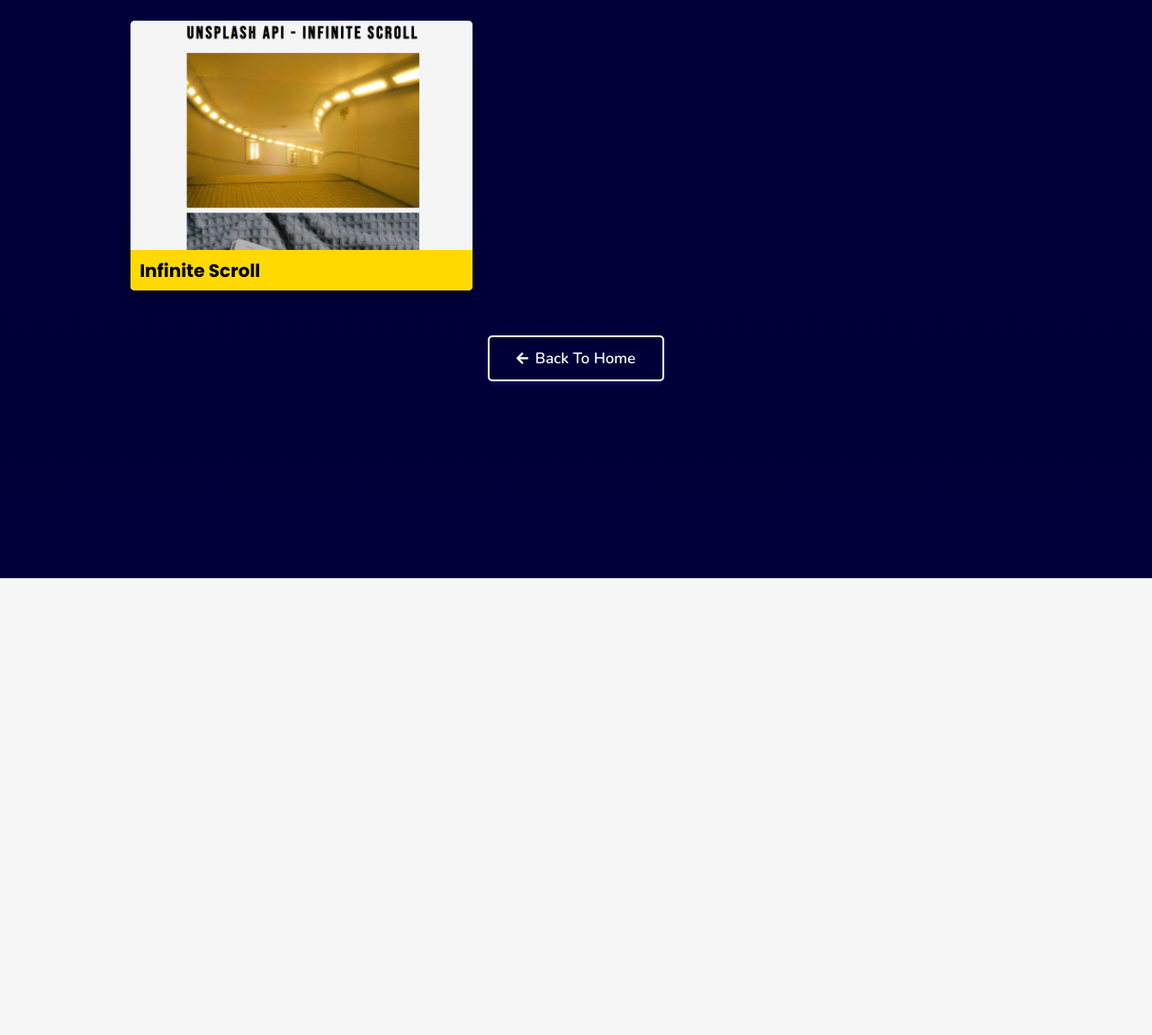
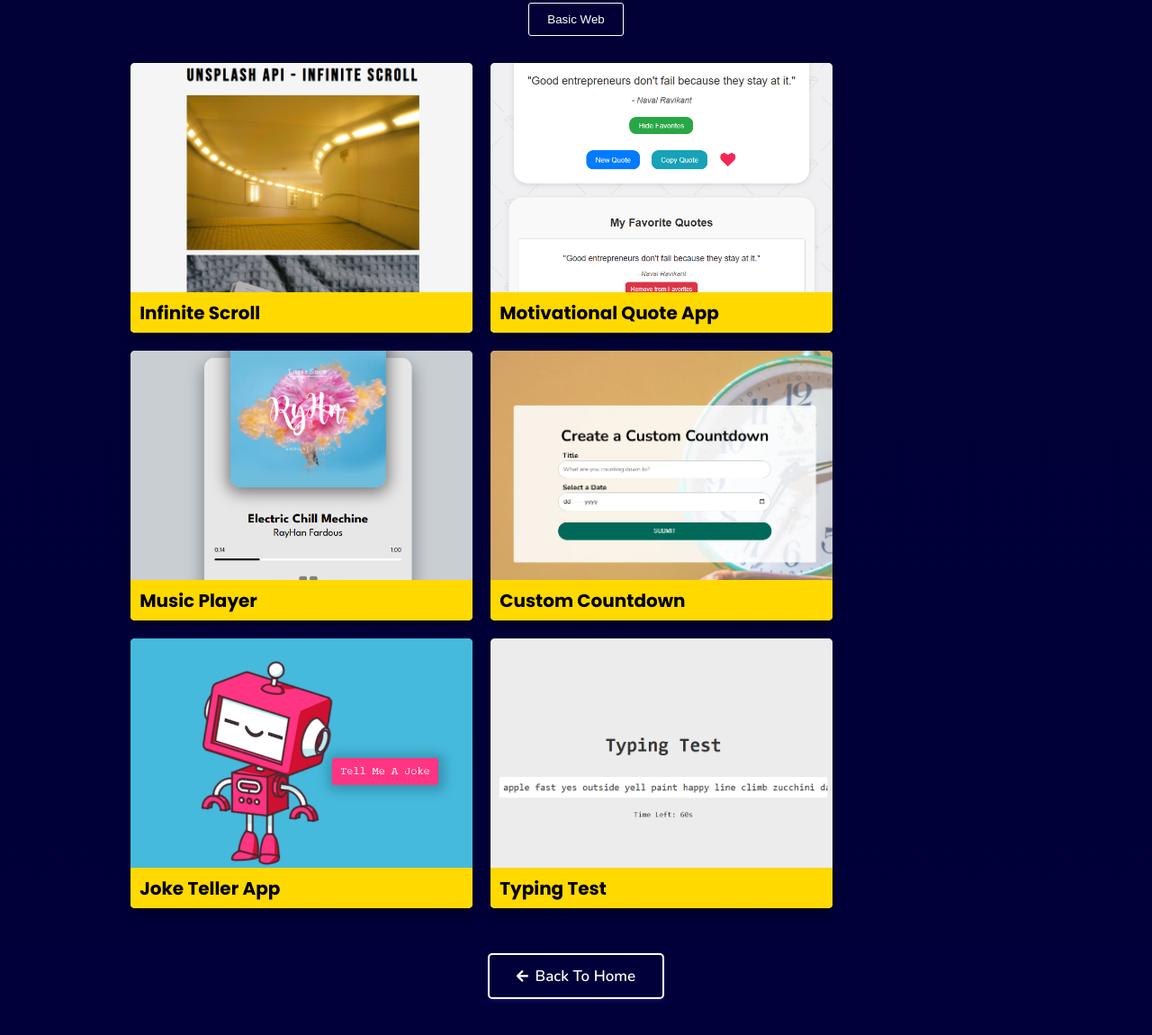
Before and after one commit to rayhan-fardous/Portfolio-Website, a plain HTML site: page projects/index.html in a window 1280 px wide. Shown: the part 207-1358 px from the top of the page at 90% size. Before the commit the page ends 850 px from the top, so only its background shows below. Drawn offline with nearby package versions, Linux system fonts and the light colour scheme.

Commit message:
update projects

```diff
--- a/projects/index.html
+++ b/projects/index.html
@@ -56,6 +56,7 @@
 
       <div id="filters" class="button-group">
         <button class="btn is-checked" data-filter="*">All Projects</button>
+        <button class="btn" data-filter=".api">API Based</button>
         <button class="btn" data-filter=".mern">MERN Stack</button>
         <button class="btn" data-filter=".lamp">LAMP Stack</button>
         <button class="btn" data-filter=".basicweb">Basic Web</button>
--- a/projects/projects.json
+++ b/projects/projects.json
@@ -1,12 +1,62 @@
 [
   {
     "name": "Infinite Scroll",
-    "desc": "",
+    "desc": "This web app endlessly loads random Unsplash images as you scroll, creating an infinite visual feed.",
     "image": "Infinite-Scroll",
-    "category": "",
+    "category": "api",
     "links": {
-      "view": "",
-      "code": ""
+      "view": "https://rayhan-fardous.github.io/Infinite-Scroll/",
+      "code": "https://github.com/rayhan-fardous/Infinite-Scroll"
+    }
+  },
+  {
+    "name": "Motivational Quote App",
+    "desc": "A simple and elegant web application that displays motivational quotes to inspire users. Built with HTML, CSS, and JavaScript.",
+    "image": "Motivational-Quote-App",
+    "category": "api",
+    "links": {
+      "view": "https://rayhan-fardous.github.io/motivational-quote-app/",
+      "code": "https://github.com/rayhan-fardous/motivational-quote-app"
+    }
+  },
+  {
+    "name": "Music Player",
+    "desc": "This project is a clean, intuitive web-based music player, crafted with HTML, CSS, and JavaScript, enabling users to enjoy their favorite songs directly in the browser.",
+    "image": "Music-Player",
+    "category": "basicweb",
+    "links": {
+      "view": "https://rayhan-fardous.github.io/music-player/",
+      "code": "https://github.com/rayhan-fardous/music-player"
+    }
+  },
+  {
+    "name": "Custom Countdown",
+    "desc": "A simple and customizable countdown timer built using HTML, CSS, and JavaScript.",
+    "image": "Custom-Countdown",
+    "category": "basicweb",
+    "links": {
+      "view": "https://rayhan-fardous.github.io/custom-countdown/",
+      "code": "https://github.com/rayhan-fardous/custom-countdown"
+    }
+  },
+  {
+    "name": "Joke Teller App",
+    "desc": "A fun and interactive web application that tells jokes using a combination of the Joke API and Web Speech APIs.",
+    "image": "Joke-Teller",
+    "category": "api",
+    "links": {
+      "view": "https://rayhan-fardous.github.io/joke-teller/",
+      "code": "https://github.com/rayhan-fardous/joke-teller"
+    }
+  },
+  {
+    "name": "Typing Test",
+    "desc": "A simple web-based application to test and improve your typing speed and accuracy.",
+    "image": "Typing-Test",
+    "category": "basicweb",
+    "links": {
+      "view": "https://rayhan-fardous.github.io/typing-test/",
+      "code": "https://github.com/rayhan-fardous/typing-test"
     }
   }
 ]
```
